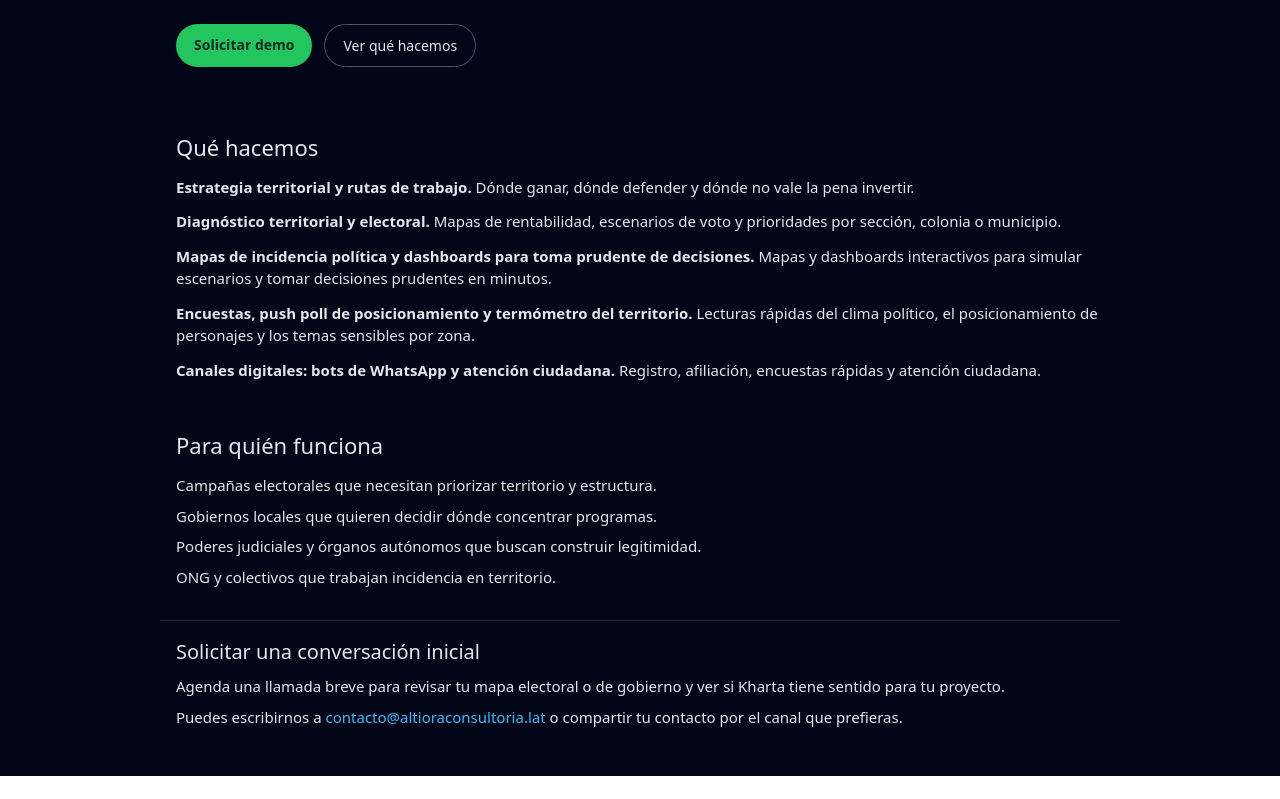
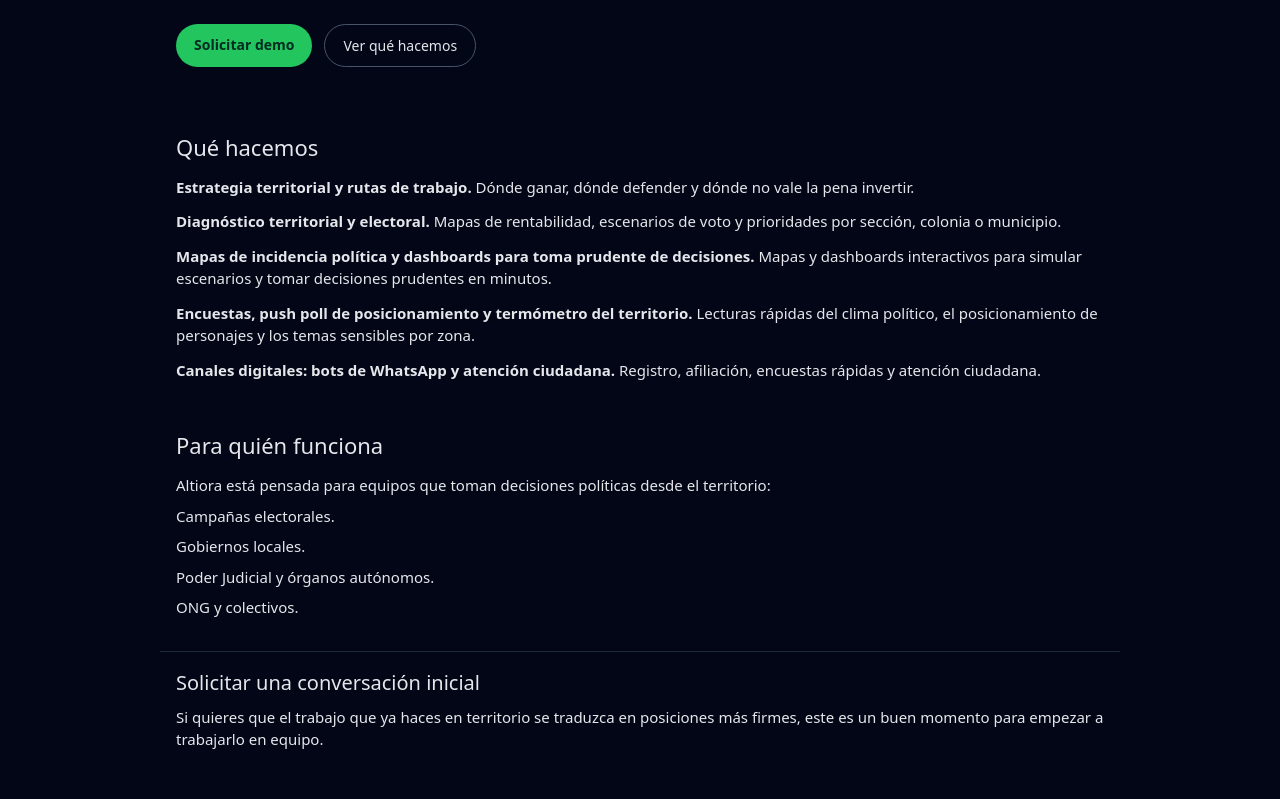
Before and after one commit to alanavenarias-code/altiora-site, a Next.js app: page / in a window 1280 px wide. Shown: the part 277-1076 px from the top of the page. Before the commit the page ends 1053 px from the top, so only its background shows below. Built offline with nearby package versions, Linux system fonts and the light colour scheme.

Commit message:
Update page.tsx
Cambios en landing de contacto y público objetivo

```diff
--- a/app/page.tsx
+++ b/app/page.tsx
@@ -129,11 +129,14 @@
         }}
       >
         <h2 style={{ fontSize: "22px", marginBottom: "12px" }}>Para quién funciona</h2>
+        <p style={{ fontSize: "15px", marginBottom: "8px" }}>
+          Altiora está pensada para equipos que toman decisiones políticas desde el territorio:
+        </p>
         <ul style={{ display: "grid", gap: "8px", fontSize: "15px" }}>
-          <li>Campañas electorales que necesitan priorizar territorio y estructura.</li>
-          <li>Gobiernos locales que quieren decidir dónde concentrar programas.</li>
-          <li>Poderes judiciales y órganos autónomos que buscan construir legitimidad.</li>
-          <li>ONG y colectivos que trabajan incidencia en territorio.</li>
+          <li>Campañas electorales.</li>
+          <li>Gobiernos locales.</li>
+          <li>Poder Judicial y órganos autónomos.</li>
+          <li>ONG y colectivos.</li>
         </ul>
       </section>
 
@@ -148,15 +151,8 @@
         }}
       >
         <h2 style={{ fontSize: "20px", marginBottom: "8px" }}>Solicitar una conversación inicial</h2>
-        <p style={{ marginBottom: "8px" }}>
-          Agenda una llamada breve para revisar tu mapa electoral o de gobierno y ver si Kharta tiene sentido para tu proyecto.
-        </p>
         <p>
-          Puedes escribirnos a{" "}
-          <a href="mailto:contacto@altioraconsultoria.lat" style={{ color: "#38bdf8" }}>
-            contacto@altioraconsultoria.lat
-          </a>{" "}
-          o compartir tu contacto por el canal que prefieras.
+          Si quieres que el trabajo que ya haces en territorio se traduzca en posiciones más firmes, este es un buen momento para empezar a trabajarlo en equipo.
         </p>
       </section>
     </main>
```
